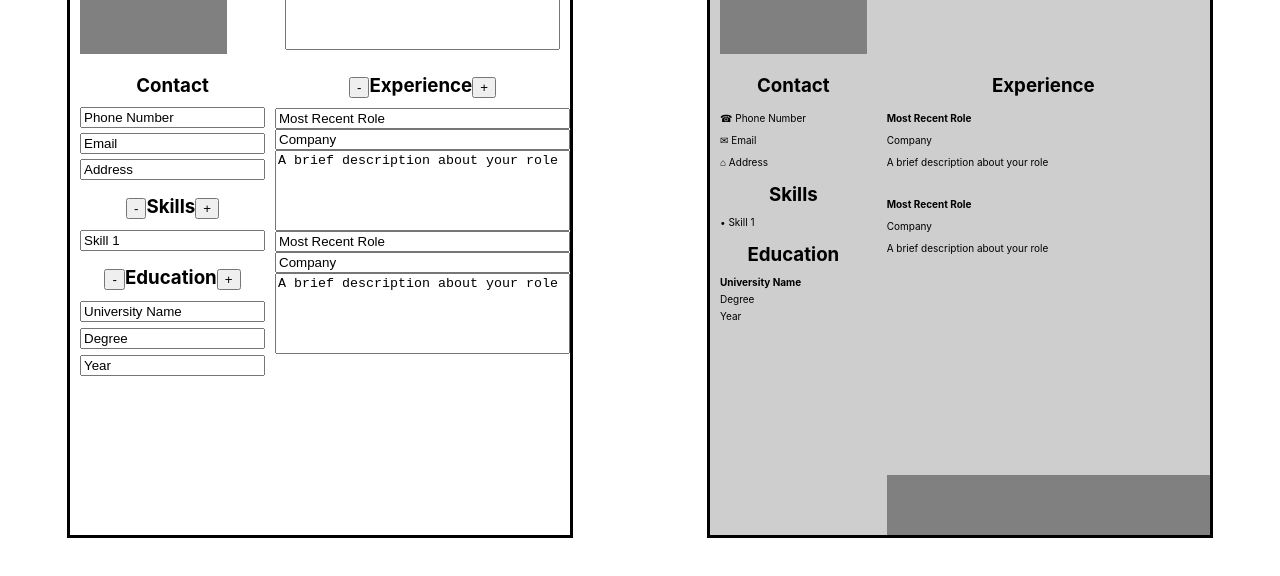
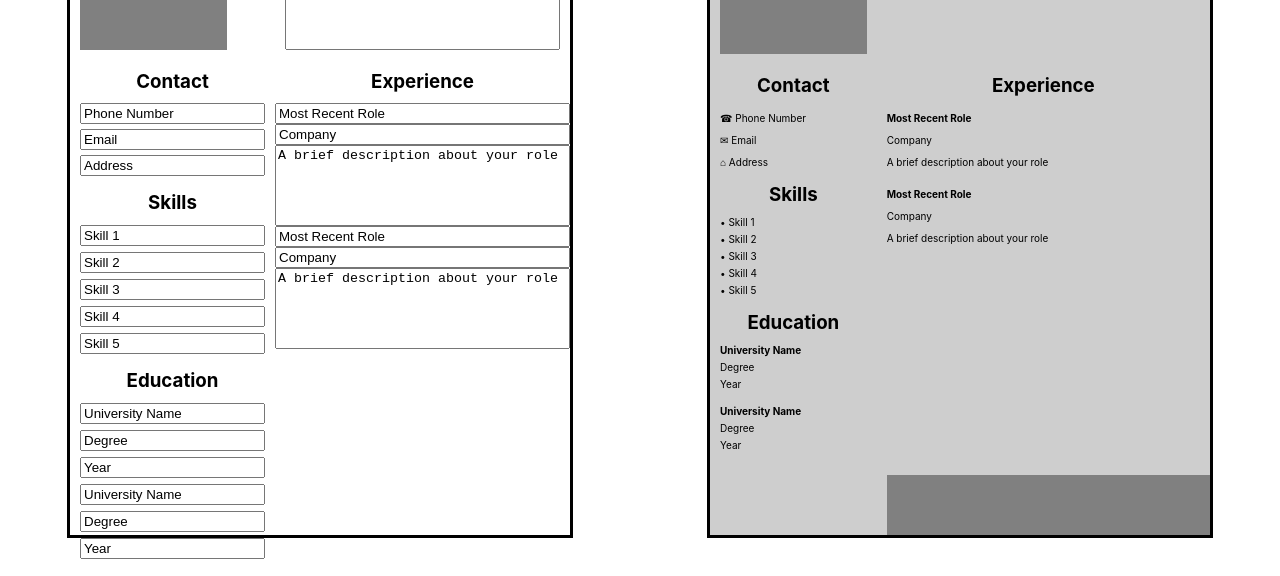
Before and after one commit to GucciGangnam/CV-Builder, a React (Create React App) app: page / in a window 1280 px wide. Shown: the part 221-797 px from the top of the page. Built offline with nearby package versions, Linux system fonts and the light colour scheme.

Commit message:
buttons removed. will try to come back to this later. NEXT - add a theme picker. THEN - Add a print button

```diff
--- a/src/components/EditorScreen.css
+++ b/src/components/EditorScreen.css
@@ -59,6 +59,8 @@
             margin-left: 10px;
             margin-right: 10px;
             margin-bottom: 5px;
+            max-width: 100%;
+            overflow: hidden;
         }
 
         .SkillsInput {
@@ -186,3 +188,7 @@
         .PlusBtn:hover {
 
         }
+
+.Devider {
+    height: 5px;
+}
--- a/src/components/EditorScreen.js
+++ b/src/components/EditorScreen.js
@@ -117,18 +117,42 @@ const [description2, setDescription2] = useState('A brief description about your
                         />
 
                     <div className='SkillsDiv'>
-                    <h3><button className='minusBtn'>-</button>Skills<button className='PlusBtn'>+</button></h3>
+                    <h3>Skills</h3>
                     <input className='SkillsInput'
                             type="text"
                             value={skill1}
                             onChange={(e) => setSkill1(e.target.value)}
                             required
                         />
+                        <input className='SkillsInput'
+                            type="text"
+                            value={skill2}
+                            onChange={(e) => setSkill2(e.target.value)}
+                            required
+                        />
+                        <input className='SkillsInput'
+                            type="text"
+                            value={skill3}
+                            onChange={(e) => setSkill3(e.target.value)}
+                            required
+                        />
+                        <input className='SkillsInput'
+                            type="text"
+                            value={skill4}
+                            onChange={(e) => setSkill4(e.target.value)}
+                            required
+                        />
+                        <input className='SkillsInput'
+                            type="text"
+                            value={skill5}
+                            onChange={(e) => setSkill5(e.target.value)}
+                            required
+                        />
                     </div>
 
 
 
-                    <h3><button className='minusBtn'>-</button>Education<button className='PlusBtn'>+</button></h3>
+                    <h3>Education</h3>
                     <div className='EducationInputDiv'>
                         <div className='EducationInputDivSet'>
                             <input className='EducationInput'
@@ -149,13 +173,33 @@ const [description2, setDescription2] = useState('A brief description about your
                                     onChange={(e) => setYear(e.target.value)}
                                     required
                                 />
-                            </div>
+                        </div>
+                        <div className='EducationInputDivSet'>
+                            <input className='EducationInput'
+                                    type="text"
+                                    value={university2}
+                                    onChange={(e) => setUniversity2(e.target.value)}
+                                    required
+                                />
+                            <input className='EducationInput'
+                                    type="text"
+                                    value={degree2}
+                                    onChange={(e) => setDegree2(e.target.value)}
+                                    required
+                                />
+                            <input className='EducationInput'
+                                    type="text"
+                                    value={year2}
+                                    onChange={(e) => setYear2(e.target.value)}
+                                    required
+                                />
+                        </div>
                     </div>
 
                 </div>
 
                 <div className='BodyColumn'>
-                <h3><button className='minusBtn'>-</button>Experience<button className='PlusBtn'>+</button></h3>
+                <h3>Experience</h3>
                 <input className='ExperienceInput'
                             type="text"
                             value={role1}
@@ -225,6 +269,10 @@ const [description2, setDescription2] = useState('A brief description about your
                     <div className='SkillsDivPre'>
                         <h3>Skills</h3>
                         <p>• {skill1}</p>
+                        <p>• {skill2}</p>
+                        <p>• {skill3}</p>
+                        <p>• {skill4}</p>
+                        <p>• {skill5}</p>
                     </div>
 
 
@@ -233,6 +281,10 @@ const [description2, setDescription2] = useState('A brief description about your
                         <p><strong>{university}</strong></p>
                         <p>{degree}</p>
                         <p>{year}</p>
+                        <div className='Devider'></div>
+                        <p><strong>{university2}</strong></p>
+                        <p>{degree2}</p>
+                        <p>{year2}</p>
                     </div>
                 </div>
 
@@ -241,8 +293,8 @@ const [description2, setDescription2] = useState('A brief description about your
                     <p><strong>{role1}</strong></p>
                     <p>{company1}</p>
                     <p>{description1}</p>
-                    <p></p>
-                    <p></p>
+                    <div className='Devider'></div>
+                    <div className='Devider'></div>
                     <p><strong>{role2}</strong></p>
                     <p>{company2}</p>
                     <p>{description2}</p>
```
